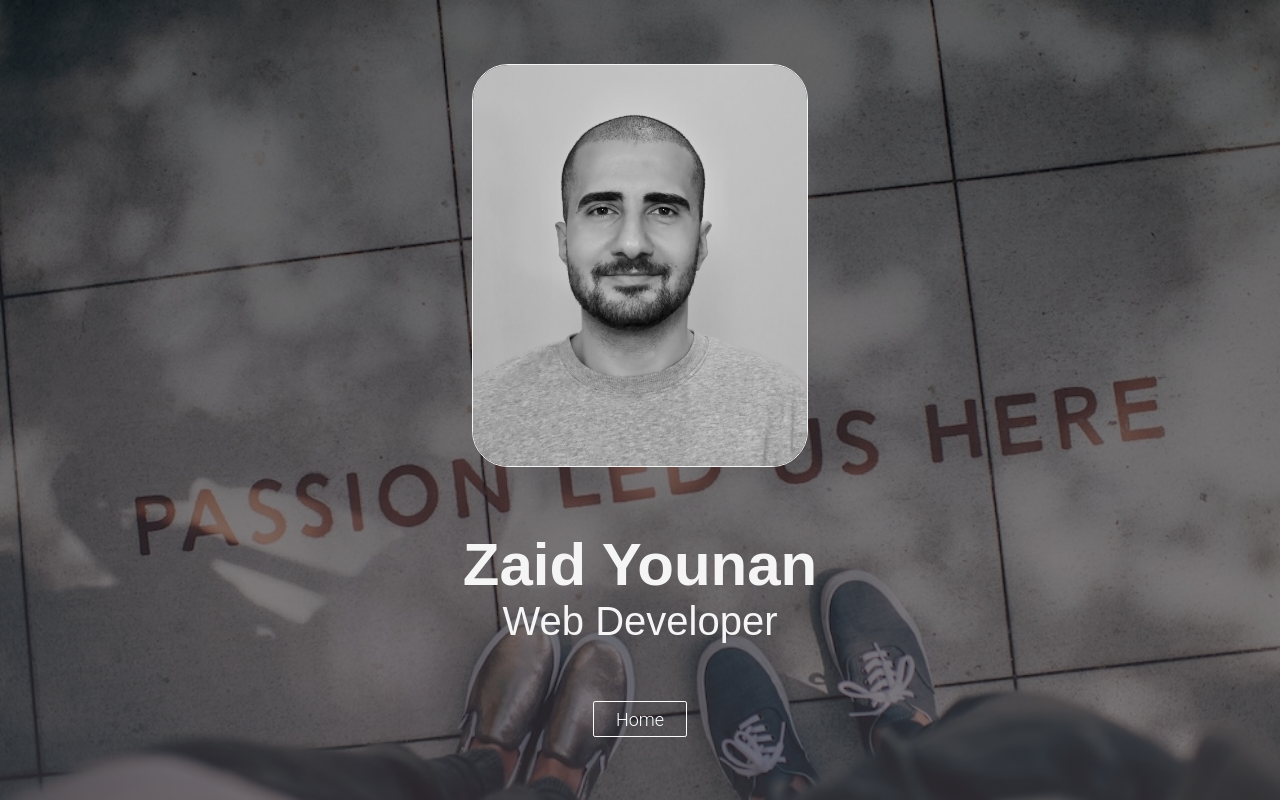
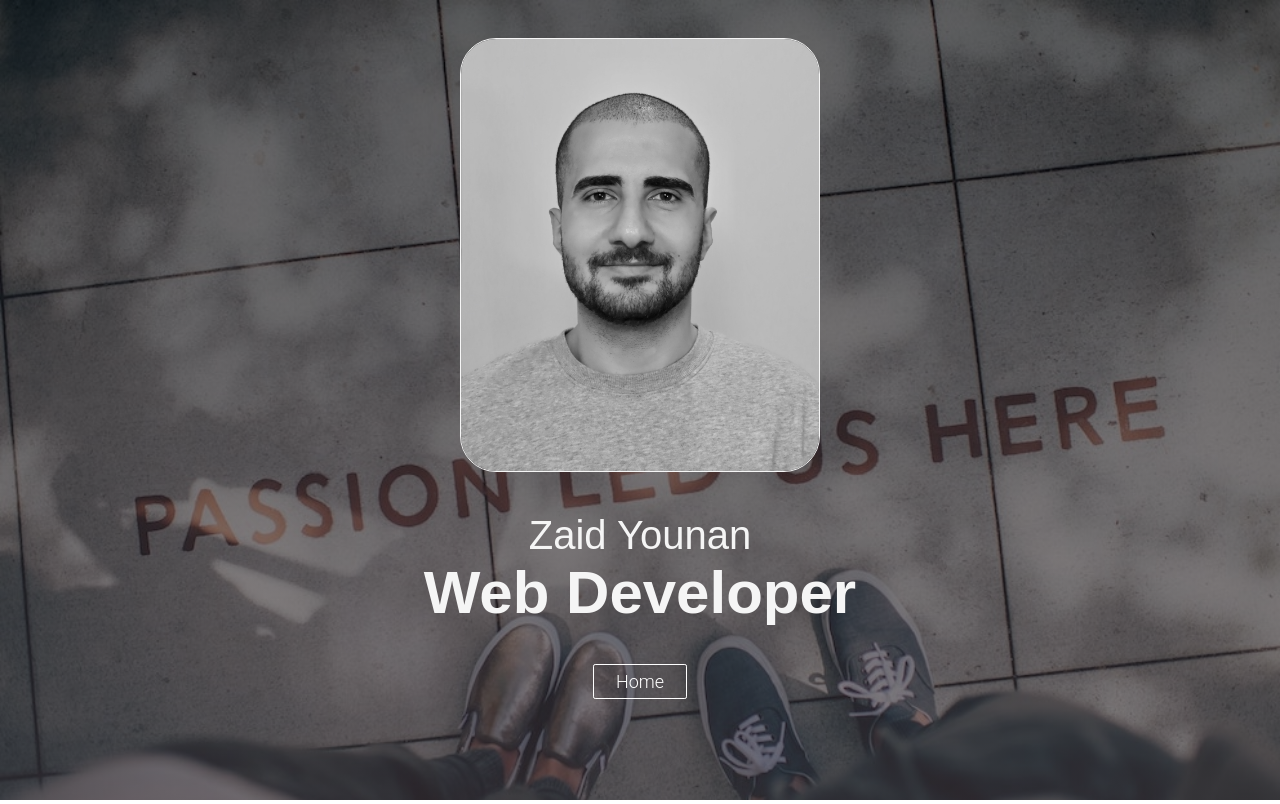
Before and after one commit to ZaidYounan/react-portfolio, a React (Create React App) app: page / in a window 1280 px wide. Built offline with nearby package versions, Linux system fonts and the light colour scheme; the HTML template or start-up script is replaced by a standard one.

Commit message:
Adjust index styling (margins and padding)

```diff
--- a/src/components/index/Index.css
+++ b/src/components/index/Index.css
@@ -9,7 +9,7 @@ div.hero-text {
     margin: 0;
     background-image: linear-gradient(rgba(0, 0, 0, 0.6), rgba(62, 52, 52, 0.6)), url("../../images/background1.jpg");
     background-size:cover;
-    padding:5%;
+    padding:3%;
     text-align: center;
     overflow:scroll;
   }
@@ -50,14 +50,14 @@ p {
     max-height:60%;
     border-radius:2em;
     border:solid whitesmoke 1px;
-    margin-bottom:5%;
+    margin-bottom:3%;
 }
 
 .home-link {
     display:inline-block;
     padding:0.35em 1.2em;
     border:0.1em solid #FFFFFF;
-    margin-top:5%;
+    margin-top:3%;
     border-radius:0.12em;
     box-sizing: border-box;
     text-decoration:none;
--- a/src/components/index/Index.js
+++ b/src/components/index/Index.js
@@ -7,8 +7,8 @@ function Index() {
     return (
         <div className="hero-text">
             <img src={photo} className="index-img"/>
-            <h1>Zaid Younan</h1>
-            <h3>Web Developer</h3>
+            <h3>Zaid Younan</h3>
+            <h1>Web Developer</h1>
             <Link to='/home' className="home-link">
                 Home
             </Link>
```
